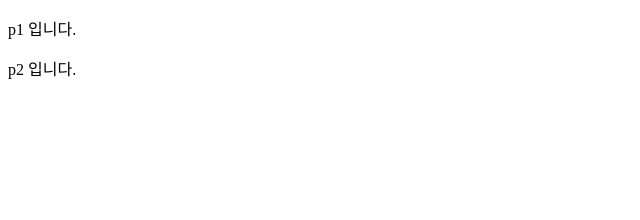
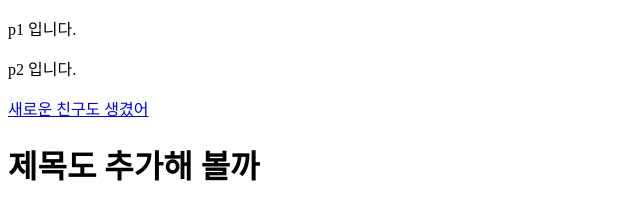
Before and after one commit to Jellyfish-yeho/MyHelloRepo, a plain HTML site: page index.html in a window 1280 px wide. Shown: the whole page, without its empty margins (0-640 px from the left). Drawn offline with Linux system fonts and the light colour scheme.

Commit message:
h1 added

```diff
--- a/index.html
+++ b/index.html
@@ -9,5 +9,7 @@
 <body>
     <p>p1 입니다. </p>
     <p>p2 입니다. </p>
+    <a href="friend.html">새로운 친구도 생겼어</a>
+    <h1>제목도 추가해 볼까</h1>
 </body>
 </html>
```
